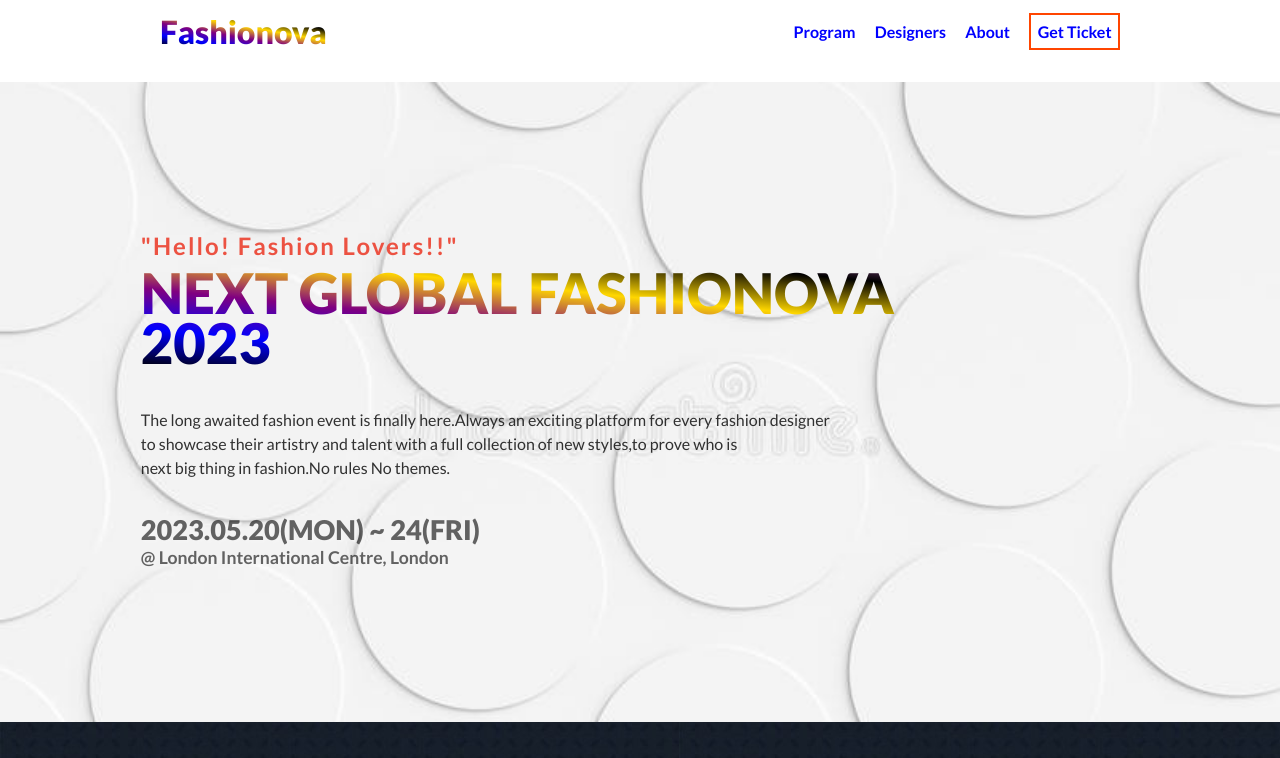
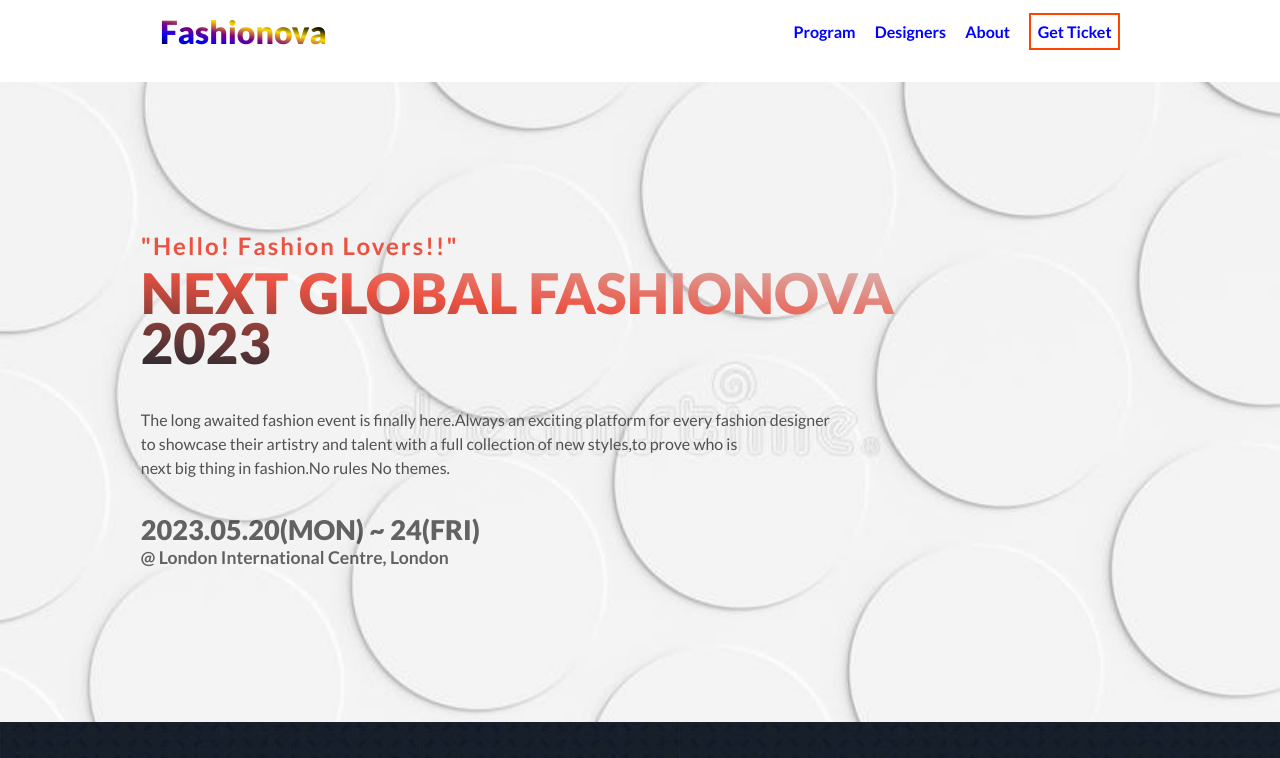
Before and after one commit to DianaBeki/Fashion-week, a website: page index.html in a window 1280 px wide. Shown: the part 42-800 px from the top of the page. Drawn offline with Linux system fonts and the light colour scheme; a web font is replaced by a local one.

Commit message:
Change background color of heading to match the design

```diff
--- a/style.css
+++ b/style.css
@@ -115,7 +115,7 @@ body {
   font-weight: 900;
   font-size: 3.5rem;
   line-height: 50px;
-  background-image: linear-gradient(to top right, black, blue, purple, gold, black, violet);
+  background-image: linear-gradient(to top right, #272a31, #ec5242, #d3d3d3);
   -webkit-background-clip: text;
   color: transparent;
   text-transform: uppercase;
@@ -128,7 +128,7 @@ body {
   font-size: 1rem;
   line-height: 1.5rem;
   margin-top: 2.5rem;
-  color: rgba(0, 0, 0, 0.8);
+  color: #515151;
 }
 
 .place {
```
